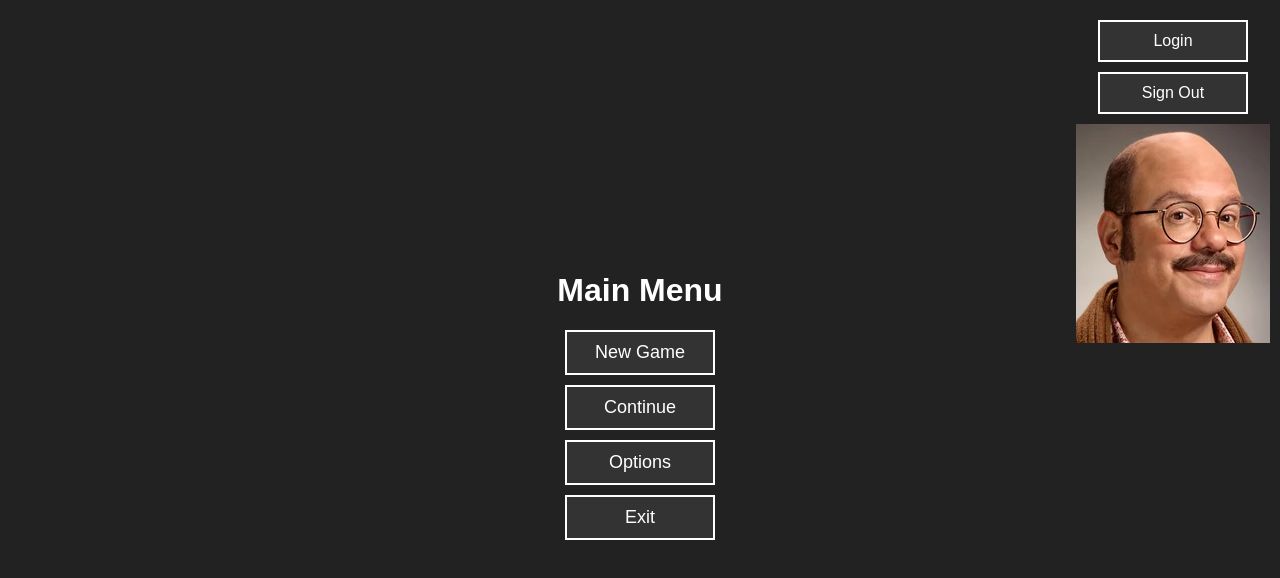
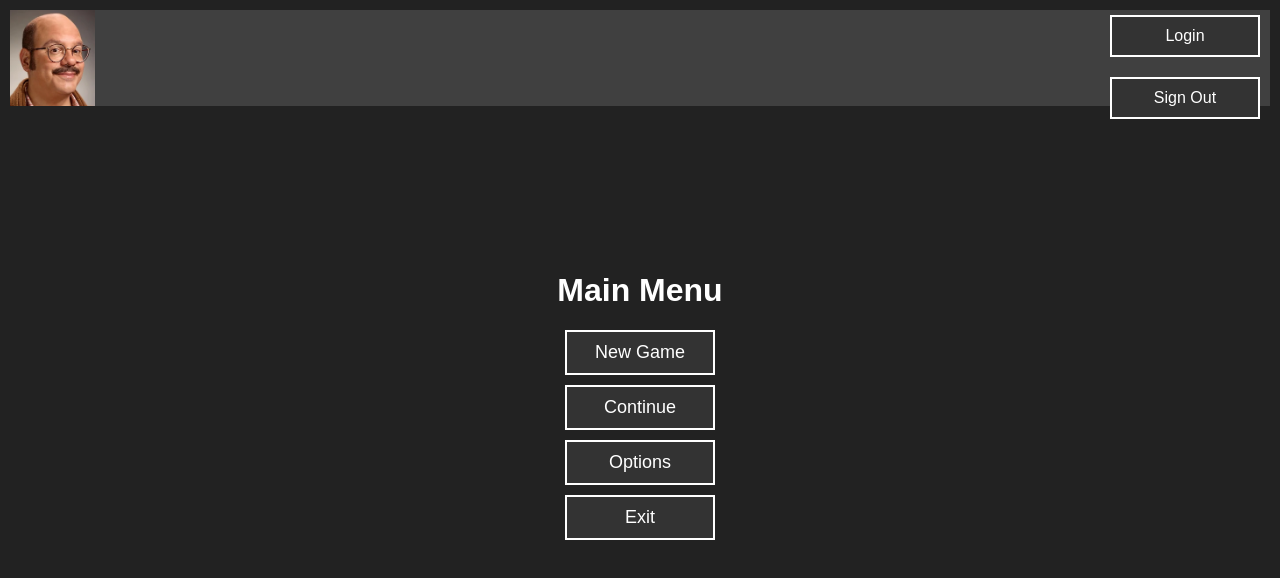
Before and after one commit to ThatGuyMrZero/CEN3031-Project, a website: page index.html in a window 1280 px wide. Drawn offline with Linux system fonts and the light colour scheme.

Commit message:
For header styling, and a separate server because I can't seem to pull, fetch, or rebase properly, so I have to have manual backups.

```diff
--- a/styles.css
+++ b/styles.css
@@ -13,8 +13,37 @@ body {
 /* Header styling for the login button */
 header {
     position: absolute;
+    display:flex;
     top: 10px;
     right: 10px;
+    width: calc(100% - 20px);
+    height: 12%;
+    flex-flow: row-reverse wrap;
+    justify-content: space-between;
+    align-items: flex-start;
+    background-color: #404040ff;
+}
+
+header .profilePicture {
+    background-image: url("/media/profile-pictures/tobias-funke.png");
+    height: 100%;
+    margin-left: 0;
+}
+
+.profileImage {
+    max-height: 100%;
+}
+
+#authButtonContainer {
+    display: flex;
+    flex-flow: column nowrap;
+    justify-content: space-around;
+    align-content: space-between;
+    height: 100%;
+    margin-right: 10px;
+
+    position: relative;
+    top: -5px;
 }
 
 /* Login button styling */
```
Also changed, not shown: backup-server.js (renamed from server.js).
